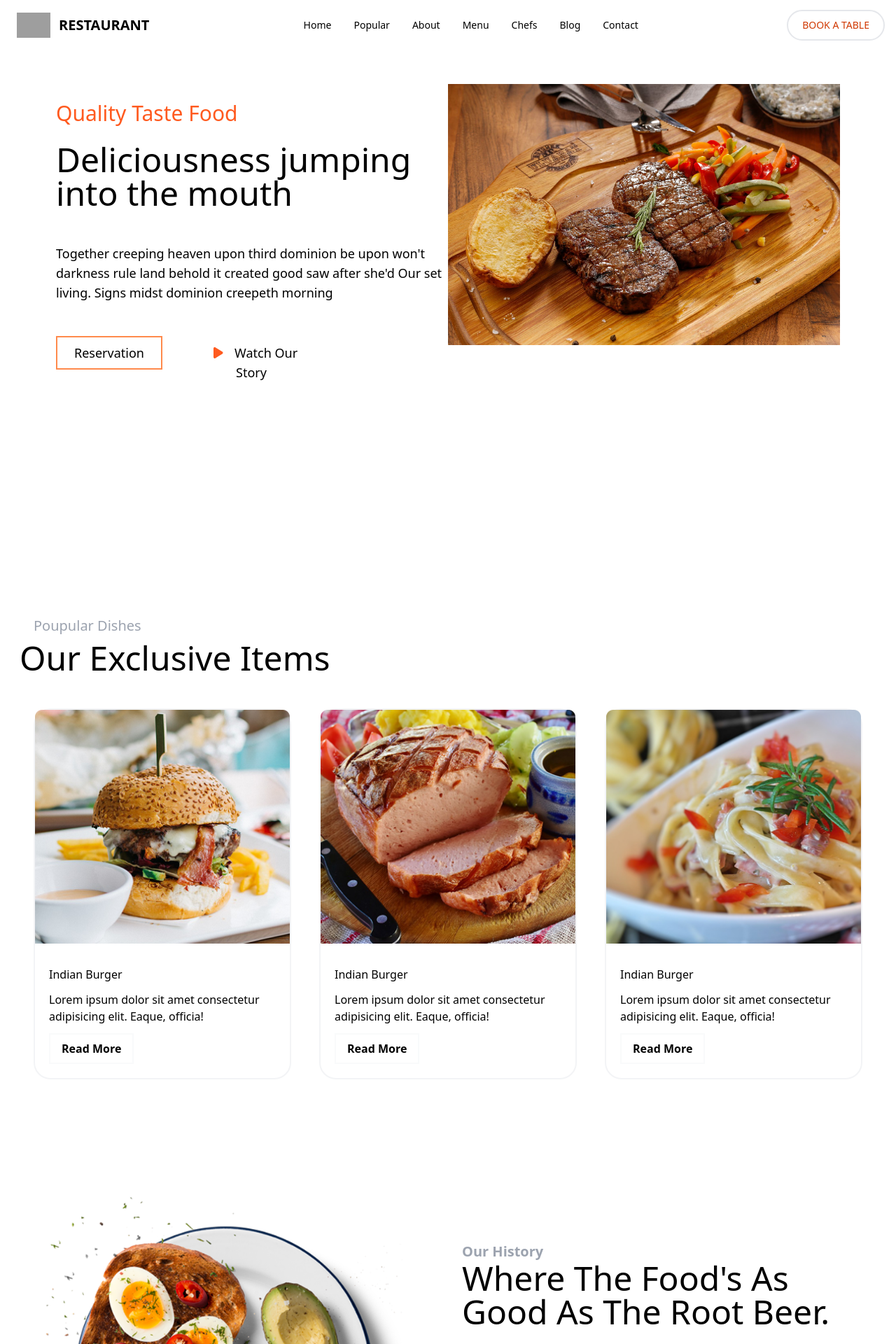
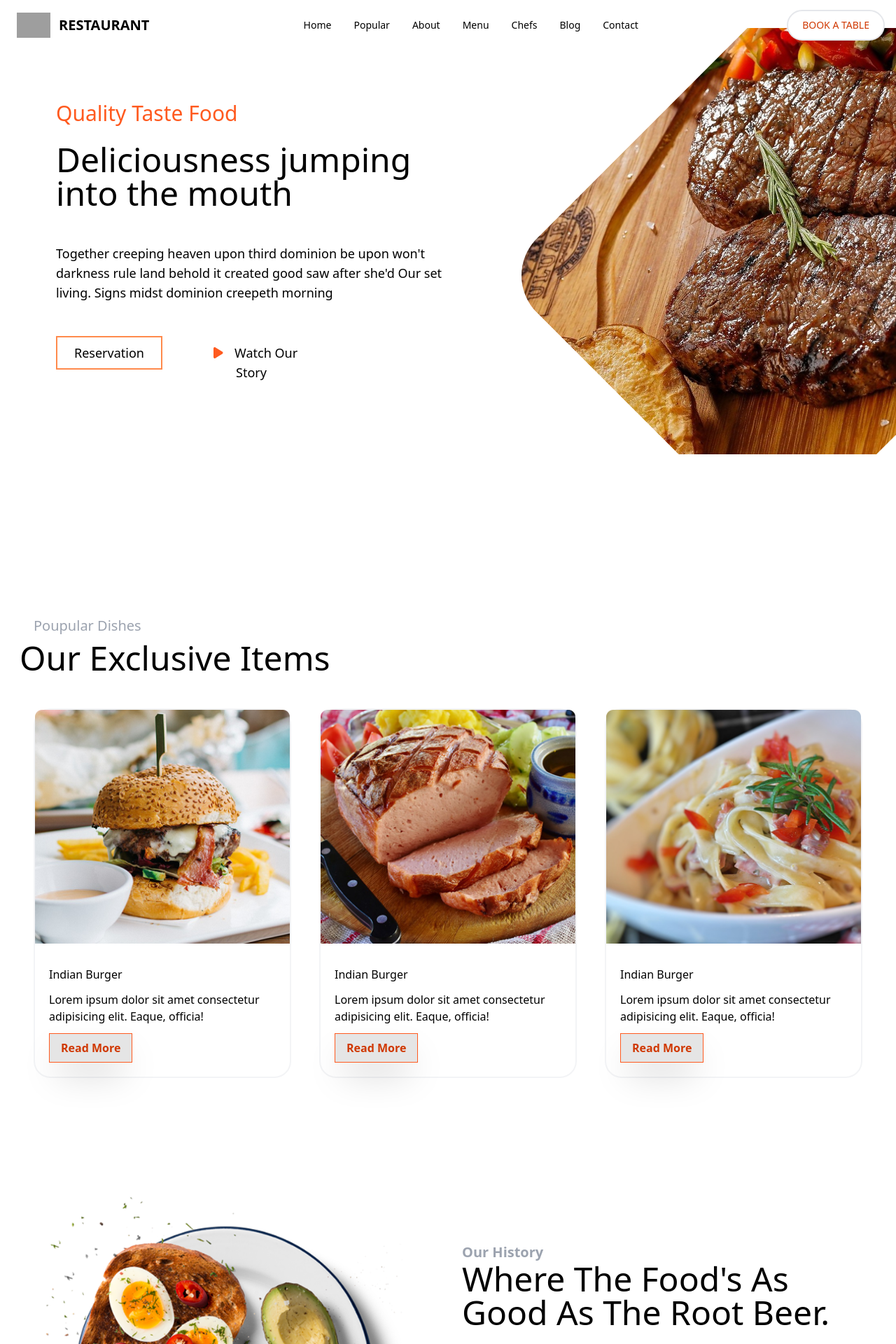
Before and after one commit to smn-riaz/Restaurant-LandingPage-tailwind-reactjs, a React (Create React App) app: page / in a window 1280 px wide. Shown: the top 1920 px of the page at 70% size. Built offline with nearby package versions, Linux system fonts and the light colour scheme; grey boxes are pictures that could not be loaded.

Commit message:
Working on responsiveness

```diff
--- a/src/Components/ReadMoreBtn.jsx
+++ b/src/Components/ReadMoreBtn.jsx
@@ -3,7 +3,7 @@
 const ReadMoreBtn = () => {
   return (
     <div>
-        <button className='hover:text-orange-600 border-2 border-gray-50 hover:border-orange-500 py-2 px-4 font-semibold ease-in-out duration-300 '>Read More</button>
+        <button className='text-orange-600 border-[1.5px] shadow-2xl bg-neutral-200 hover:bg-inherit border-orange-500 py-2 px-4 font-semibold ease-in-out duration-300 '>Read More</button>
     </div>
   )
 }
--- a/src/LandingPage/LandingPage.js
+++ b/src/LandingPage/LandingPage.js
@@ -11,7 +11,6 @@
 
 const LandingPage = () => {
   return (
-
     <main>
         <TopBanner />
         <ExclusiveItems />
--- a/src/LandingPage/TopBanner.jsx
+++ b/src/LandingPage/TopBanner.jsx
@@ -7,10 +7,10 @@
 
 const TopBanner = () => {
   return (
-    <main className="min-h-screen ">
+    <main className="min-h-screen">
       <section className=""><Navbar /></section>
-      <section className="flex flex-row sm:p-20 p-12 my-10">
-        <div className="sm:basis-1/2">
+      <section className="sm:flex sm:flex-row flex-row-reverse sm:p-20 p-12 my-10 overflow-hidden">
+        <div className="sm:basis-1/2 z-10">
           <div className="py-6">
             <h5 className="text-3xl text-orange-500 font-medium">
               Quality Taste Food
@@ -39,8 +39,8 @@
           </div>
         </div>
 
-        <div className="sm:basis-1/2">
-            <div><img src={bg} alt="" /></div>
+        <div className="sm:basis-1/2 md:-rotate-45 md:scale-125 md:translate-x-60 z-10">
+            <div className=""><img src={bg} alt="" className="md:rounded-[60px]"/></div>
         </div>
       </section>
     </main>
```
Also changed, not shown: src/Assets/bg.jpg.
